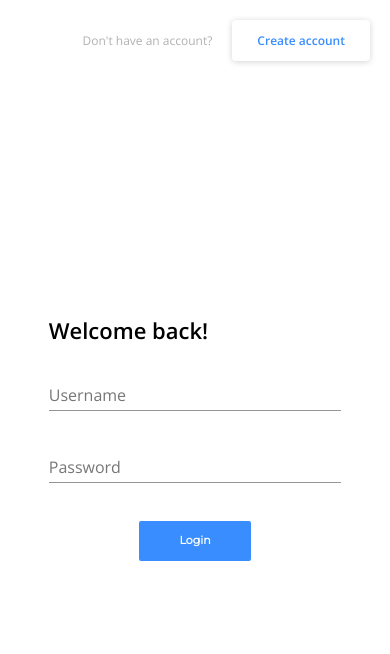
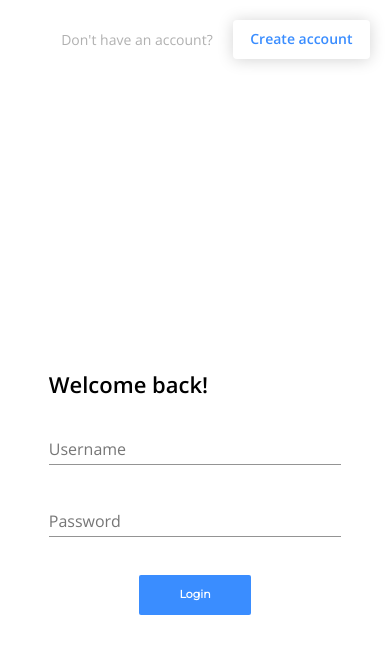
Before and after one commit to perpetual-pelican/messenger-4323, a React (Create React App) app in the folder client/: page /login in a window 390 px wide. Shown: the top 654 px of the page. Built offline with nearby package versions, Linux system fonts and the light colour scheme; no server answers.

Commit message:
more space for form and more mobile friendly

```diff
--- a/client/src/components/Auth/SwitchPageContainer.js
+++ b/client/src/components/Auth/SwitchPageContainer.js
@@ -8,20 +8,23 @@ import {
 import { makeStyles } from "@material-ui/core/styles";
 
 const useStyles = makeStyles((theme) => ({
+  root: {
+    height: "20%"
+  },
   container: {
     marginTop: theme.spacing(2),
     alignItems: "center",
     justifyContent: "flex-end"
   },
   caption: {
-    fontSize: 12,
+    fontSize: 14,
     color: theme.palette.secondary.main
   },
   button: {
-    padding: theme.spacing(1, 2.5),
+    padding: "2% 5%",
     marginLeft: theme.spacing(2),
-    boxShadow: "0px 1px 6px lightGrey",
-    fontSize: 12,
+    boxShadow: "0px 1px 16px lightGrey",
+    fontSize: 14,
     color: theme.palette.primary.main
   }
 }));
@@ -32,7 +35,7 @@ const SwitchPageContainer = (props) => {
   const { caption, buttonLabel, onClick } = props;
 
   return (
-    <Container>
+    <Container className={classes.root}>
       <Grid container className={classes.container}>
         <Typography className={classes.caption}>
           {caption}
```
